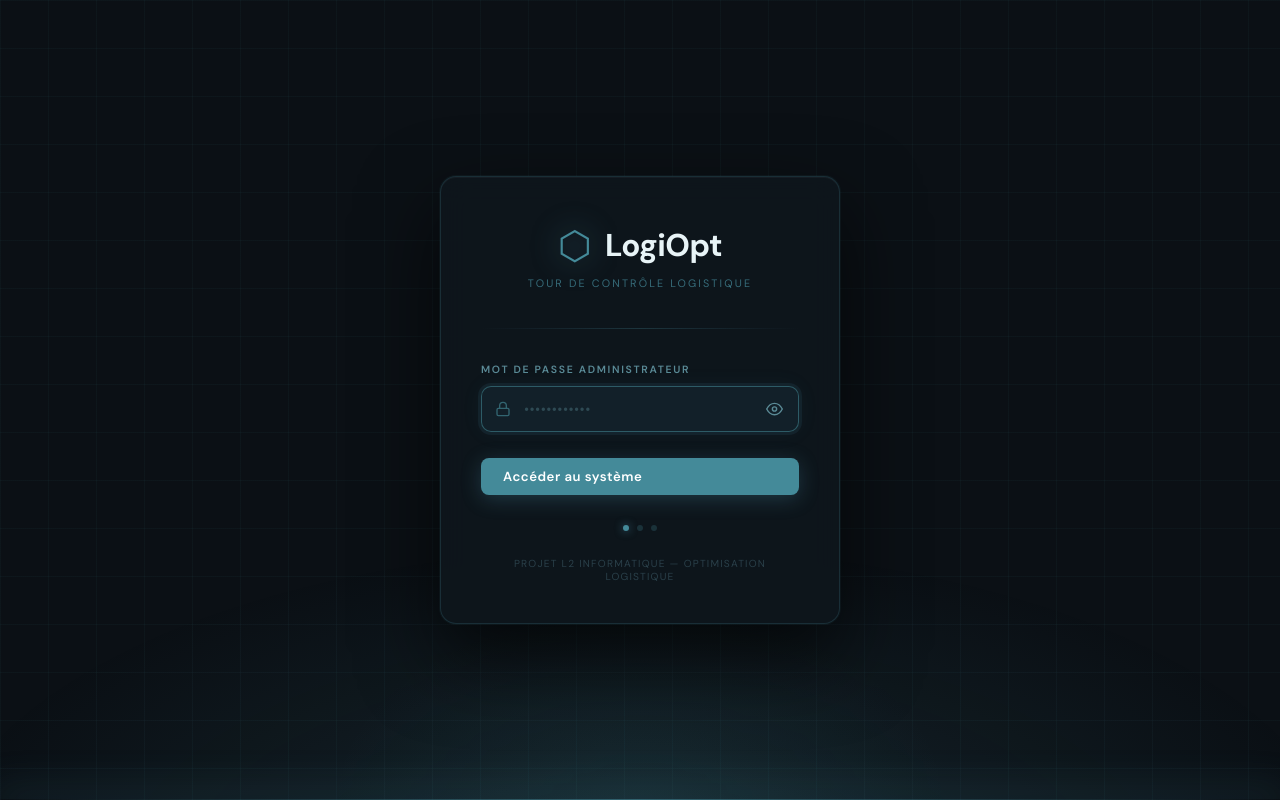
After one commit to NajoroRabiaza/System_optimization_logistic_numeric, a Django app: page /login/ in a window 1280 px wide. The commit adds this page. Run offline with Django 4.2, Linux system fonts and the light colour scheme.

Commit message:
feat(auth): add control tower login page with password-only access and logout button

```diff
--- a/config/settings.py
+++ b/config/settings.py
@@ -63,6 +63,10 @@ USE_TZ = True
 
 STATIC_URL = '/static/'
 
+LOGIN_URL          = '/login/'
+LOGIN_REDIRECT_URL = '/'
+LOGOUT_REDIRECT_URL = '/login/'
+
 DEFAULT_AUTO_FIELD = 'django.db.models.BigAutoField'
 
 STATICFILES_DIRS = [BASE_DIR / 'static']
--- a/config/urls.py
+++ b/config/urls.py
@@ -1,7 +1,10 @@
 from django.contrib import admin
 from django.urls import path, include
+from django.contrib.auth import views as auth_views
 
 urlpatterns = [
     path('admin/', admin.site.urls),
+    path('login/',  auth_views.LoginView.as_view(template_name='interface/login.html'), name='login'),
+    path('logout/', auth_views.LogoutView.as_view(), name='logout'),
     path('', include('interface.urls')),
 ]
--- /dev/null
+++ b/interface/templates/interface/login.html
@@ -0,0 +1,358 @@
+{% load static %}
+<!DOCTYPE html>
+<html lang="fr">
+<head>
+    <meta charset="UTF-8">
+    <meta name="viewport" content="width=device-width, initial-scale=1.0">
+    <title>LogiOpt — Accès sécurisé</title>
+    <link rel="preconnect" href="https://fonts.googleapis.com">
+    <link rel="preconnect" href="https://fonts.gstatic.com" crossorigin>
+    <link rel="stylesheet" href="{% static 'css/main.css' %}">
+    <style>
+        *, *::before, *::after { box-sizing: border-box; margin: 0; padding: 0; }
+
+        html, body {
+            height: 100%;
+            background: #0b1015;
+            font-family: 'DM Sans', 'Inter', system-ui, sans-serif;
+            color: #c8d8e0;
+            overflow: hidden;
+        }
+
+        /* Grille de fond style HUD */
+        .login-bg {
+            position: fixed;
+            inset: 0;
+            z-index: 0;
+            background:
+                radial-gradient(ellipse 80% 60% at 50% 110%, rgba(68,138,153,.18) 0%, transparent 70%),
+                radial-gradient(ellipse 40% 40% at 50% 100%, rgba(68,138,153,.10) 0%, transparent 60%);
+        }
+
+        .login-bg::before {
+            content: '';
+            position: absolute;
+            inset: 0;
+            background-image:
+                linear-gradient(rgba(68,138,153,.055) 1px, transparent 1px),
+                linear-gradient(90deg, rgba(68,138,153,.055) 1px, transparent 1px);
+            background-size: 48px 48px;
+        }
+
+        .login-bg::after {
+            content: '';
+            position: absolute;
+            bottom: 0; left: 0; right: 0;
+            height: 1px;
+            background: linear-gradient(90deg, transparent, rgba(68,138,153,.6), transparent);
+            box-shadow: 0 0 40px 8px rgba(68,138,153,.22);
+        }
+
+        .login-wrap {
+            position: relative;
+            z-index: 1;
+            min-height: 100vh;
+            display: flex;
+            flex-direction: column;
+            align-items: center;
+            justify-content: center;
+            padding: 24px;
+        }
+
+        /* Carte */
+        .login-card {
+            width: 100%;
+            max-width: 400px;
+            background: rgba(14, 22, 28, .94);
+            border: 1px solid rgba(68,138,153,.22);
+            border-radius: 16px;
+            padding: 48px 40px 40px;
+            box-shadow:
+                0 0 0 1px rgba(68,138,153,.07),
+                0 32px 80px rgba(0,0,0,.65),
+                inset 0 1px 0 rgba(255,255,255,.04);
+            backdrop-filter: blur(14px);
+        }
+
+        /* Logo */
+        .login-logo {
+            display: flex;
+            align-items: center;
+            justify-content: center;
+            gap: 13px;
+            margin-bottom: 10px;
+        }
+
+        .login-logo-hex {
+            font-size: 2.6rem;
+            line-height: 1;
+            color: #448A99;
+            filter: drop-shadow(0 0 14px rgba(68,138,153,.75));
+        }
+
+        .login-logo-text {
+            font-size: 2.1rem;
+            font-weight: 800;
+            letter-spacing: -.5px;
+            color: #e8f4f7;
+        }
+
+        .login-tagline {
+            text-align: center;
+            font-size: .72rem;
+            letter-spacing: .2em;
+            text-transform: uppercase;
+            color: rgba(68,138,153,.75);
+            margin-bottom: 38px;
+        }
+
+        .login-sep {
+            height: 1px;
+            background: linear-gradient(90deg, transparent, rgba(68,138,153,.28), transparent);
+            margin-bottom: 34px;
+        }
+
+        /* Label */
+        .login-label {
+            display: block;
+            font-size: .7rem;
+            letter-spacing: .16em;
+            text-transform: uppercase;
+            color: #5a8a96;
+            margin-bottom: 10px;
+            font-weight: 600;
+        }
+
+        /* Input wrapper */
+        .login-input-wrap {
+            position: relative;
+            margin-bottom: 26px;
+        }
+
+        .login-input-wrap .field-icon {
+            position: absolute;
+            left: 14px;
+            top: 50%;
+            transform: translateY(-50%);
+            color: #448A99;
+            pointer-events: none;
+            opacity: .65;
+        }
+
+        .login-input {
+            width: 100%;
+            padding: 13px 42px 13px 42px;
+            background: rgba(68,138,153,.07);
+            border: 1px solid rgba(68,138,153,.18);
+            border-radius: 10px;
+            color: #e8f4f7;
+            font-size: .95rem;
+            font-family: inherit;
+            letter-spacing: .06em;
+            outline: none;
+            transition: border-color .2s, box-shadow .2s, background .2s;
+        }
+
+        .login-input::placeholder {
+            color: rgba(90,138,150,.4);
+            letter-spacing: .03em;
+        }
+
+        .login-input:focus {
+            border-color: rgba(68,138,153,.55);
+            background: rgba(68,138,153,.11);
+            box-shadow: 0 0 0 3px rgba(68,138,153,.11), 0 0 22px rgba(68,138,153,.07);
+        }
+
+        /* Toggle password */
+        .toggle-pwd {
+            position: absolute;
+            right: 12px;
+            top: 50%;
+            transform: translateY(-50%);
+            background: none;
+            border: none;
+            cursor: pointer;
+            color: #5a8a96;
+            padding: 4px;
+            line-height: 0;
+            transition: color .18s;
+        }
+        .toggle-pwd:hover { color: #448A99; }
+
+        /* Erreur */
+        .login-error {
+            display: flex;
+            align-items: center;
+            gap: 10px;
+            background: rgba(231,76,60,.09);
+            border: 1px solid rgba(231,76,60,.28);
+            border-radius: 8px;
+            padding: 11px 14px;
+            margin-bottom: 22px;
+            font-size: .83rem;
+            color: #e98c80;
+        }
+
+        /* Bouton */
+        .login-btn {
+            width: 100%;
+            padding: 13px;
+            background: linear-gradient(135deg, #448A99, #336875);
+            border: none;
+            border-radius: 10px;
+            color: #fff;
+            font-size: .95rem;
+            font-weight: 700;
+            font-family: inherit;
+            letter-spacing: .04em;
+            cursor: pointer;
+            transition: opacity .2s, transform .15s, box-shadow .2s;
+            box-shadow: 0 4px 20px rgba(68,138,153,.32);
+        }
+
+        .login-btn:hover {
+            opacity: .91;
+            transform: translateY(-1px);
+            box-shadow: 0 8px 28px rgba(68,138,153,.42);
+        }
+
+        .login-btn:active { transform: translateY(0); }
+
+        /* HUD dots */
+        .hud-dots {
+            display: flex;
+            justify-content: center;
+            gap: 8px;
+            margin-top: 30px;
+        }
+
+        .hud-dot {
+            width: 6px;
+            height: 6px;
+            border-radius: 50%;
+            background: rgba(68,138,153,.25);
+        }
+
+        .hud-dot.active {
+            background: #448A99;
+            box-shadow: 0 0 8px rgba(68,138,153,.8);
+            animation: pulse-dot 2.2s ease-in-out infinite;
+        }
+
+        @keyframes pulse-dot {
+            0%, 100% { opacity: 1; }
+            50%       { opacity: .3; }
+        }
+
+        .login-footer-text {
+            margin-top: 26px;
+            text-align: center;
+            font-size: .68rem;
+            letter-spacing: .12em;
+            text-transform: uppercase;
+            color: rgba(90,138,150,.38);
+        }
+    </style>
+</head>
+<body>
+
+<div class="login-bg"></div>
+
+<div class="login-wrap">
+    <div class="login-card">
+
+        <!-- Logo -->
+        <div class="login-logo">
+            <span class="login-logo-hex">⬡</span>
+            <span class="login-logo-text">LogiOpt</span>
+        </div>
+
+        <p class="login-tagline">Tour de contrôle logistique</p>
+
+        <div class="login-sep"></div>
+
+        <form method="post" autocomplete="off">
+            {% csrf_token %}
+
+            <!-- Username caché fixé à "admin" -->
+            <input type="hidden" name="username" value="admin">
+            <input type="hidden" name="next" value="{{ next }}">
+
+            {% if form.errors %}
+            <div class="login-error">
+                <svg viewBox="0 0 24 24" fill="none" stroke="currentColor" stroke-width="2" width="16" height="16">
+                    <circle cx="12" cy="12" r="10"/>
+                    <line x1="12" y1="8" x2="12" y2="12"/>
+                    <line x1="12" y1="16" x2="12.01" y2="16"/>
+                </svg>
+                Mot de passe incorrect. Accès refusé.
+            </div>
+            {% endif %}
+
+            <label class="login-label" for="id_password">Mot de passe administrateur</label>
+            <div class="login-input-wrap">
+                <!-- Icone cadenas -->
+                <svg class="field-icon" viewBox="0 0 24 24" fill="none" stroke="currentColor" stroke-width="2" width="16" height="16">
+                    <rect x="3" y="11" width="18" height="11" rx="2" ry="2"/>
+                    <path d="M7 11V7a5 5 0 0110 0v4"/>
+                </svg>
+
+                <input
+                    class="login-input"
+                    type="password"
+                    name="password"
+                    id="id_password"
+                    placeholder="••••••••••••"
+                    autofocus
+                    required
+                >
+
+                <!-- Toggle visibilité -->
+                <button type="button" class="toggle-pwd" id="togglePwd" tabindex="-1">
+                    <svg id="eyeIcon" viewBox="0 0 24 24" fill="none" stroke="currentColor" stroke-width="2" width="17" height="17">
+                        <path d="M1 12s4-8 11-8 11 8 11 8-4 8-11 8-11-8-11-8z"/>
+                        <circle cx="12" cy="12" r="3"/>
+                    </svg>
+                </button>
+            </div>
+
+            <button type="submit" class="login-btn">
+                Accéder au système
+            </button>
+        </form>
+
+        <div class="hud-dots">
+            <div class="hud-dot active"></div>
+            <div class="hud-dot"></div>
+            <div class="hud-dot"></div>
+        </div>
+
+        <p class="login-footer-text">Projet L2 Informatique &mdash; Optimisation logistique</p>
+
+    </div>
+</div>
+
+<script>
+    // Applique le thème sauvegardé
+    if (localStorage.getItem('theme') === 'dark') {
+        document.documentElement.setAttribute('data-theme', 'dark');
+    }
+
+    // Toggle visibilité mot de passe
+    const toggleBtn = document.getElementById('togglePwd');
+    const pwdInput  = document.getElementById('id_password');
+    const eyeIcon   = document.getElementById('eyeIcon');
+
+    const SVG_OPEN   = '<path d="M1 12s4-8 11-8 11 8 11 8-4 8-11 8-11-8-11-8z"/><circle cx="12" cy="12" r="3"/>';
+    const SVG_CLOSED = '<path d="M17.94 17.94A10.07 10.07 0 0112 20c-7 0-11-8-11-8a18.45 18.45 0 015.06-5.94"/><path d="M9.9 4.24A9.12 9.12 0 0112 4c7 0 11 8 11 8a18.5 18.5 0 01-2.16 3.19"/><line x1="1" y1="1" x2="23" y2="23"/>';
+
+    toggleBtn.addEventListener('click', function () {
+        const hidden   = pwdInput.type === 'password';
+        pwdInput.type  = hidden ? 'text' : 'password';
+        eyeIcon.innerHTML = hidden ? SVG_CLOSED : SVG_OPEN;
+    });
+</script>
+
+</body>
+</html>
--- a/interface/templates/interface/resultats.html
+++ b/interface/templates/interface/resultats.html
@@ -345,7 +345,7 @@
 
                 ctx.font      = `500 10px ${FONT}`;
                 ctx.fillStyle = TEXT;
-                ctx.fillText(`${u.charge}/${u.capacite} req.`, cx, cy + 36);
+                ctx.fillText(`${u.charge}/${u.capacite} req`, cx, cy + 36);
 
                 ctx.restore();
             },
--- a/interface/views.py
+++ b/interface/views.py
@@ -1,7 +1,9 @@
 from django.shortcuts import render
+from django.contrib.auth.decorators import login_required
 from .forms import DonneesForm
 
 
+@login_required
 def index(request):
     form = DonneesForm(initial={
         'demande_R1': 1200, 'demande_R2': 900, 'demande_R3': 700, 'demande_R4': 600,
@@ -13,6 +15,7 @@ def index(request):
     return render(request, 'interface/index.html', {'form': form})
 
 
+@login_required
 def resultats(request):
     if request.method == 'POST':
         form = DonneesForm(request.POST)
@@ -67,6 +70,7 @@ def resultats(request):
     return render(request, 'interface/index.html', {'form': form})
 
 
+@login_required
 def scenarios(request):
     liste_scenarios = [
         {'numero': 1, 'titre': 'Augmentation des requêtes',
@@ -88,6 +92,7 @@ def scenarios(request):
     return render(request, 'interface/scenarios.html', {'scenarios': liste_scenarios})
 
 
+@login_required
 def historique(request):
     liste_historique = [
         {'numero': 1, 'nom': 'Situation initiale',
@@ -102,6 +107,7 @@ def historique(request):
     return render(request, 'interface/historique.html', {'historique': liste_historique})
 
 
+@login_required
 def comparaison(request):
     scenario_a = {
         'nom': 'Situation initiale', 'cout_total': 19400, 'statut': 'Optimal',
```
Also changed, not shown: interface/templates/interface/base.html (+15 -2 lines), static/css/main.css (+63 -0 lines), README.md.
